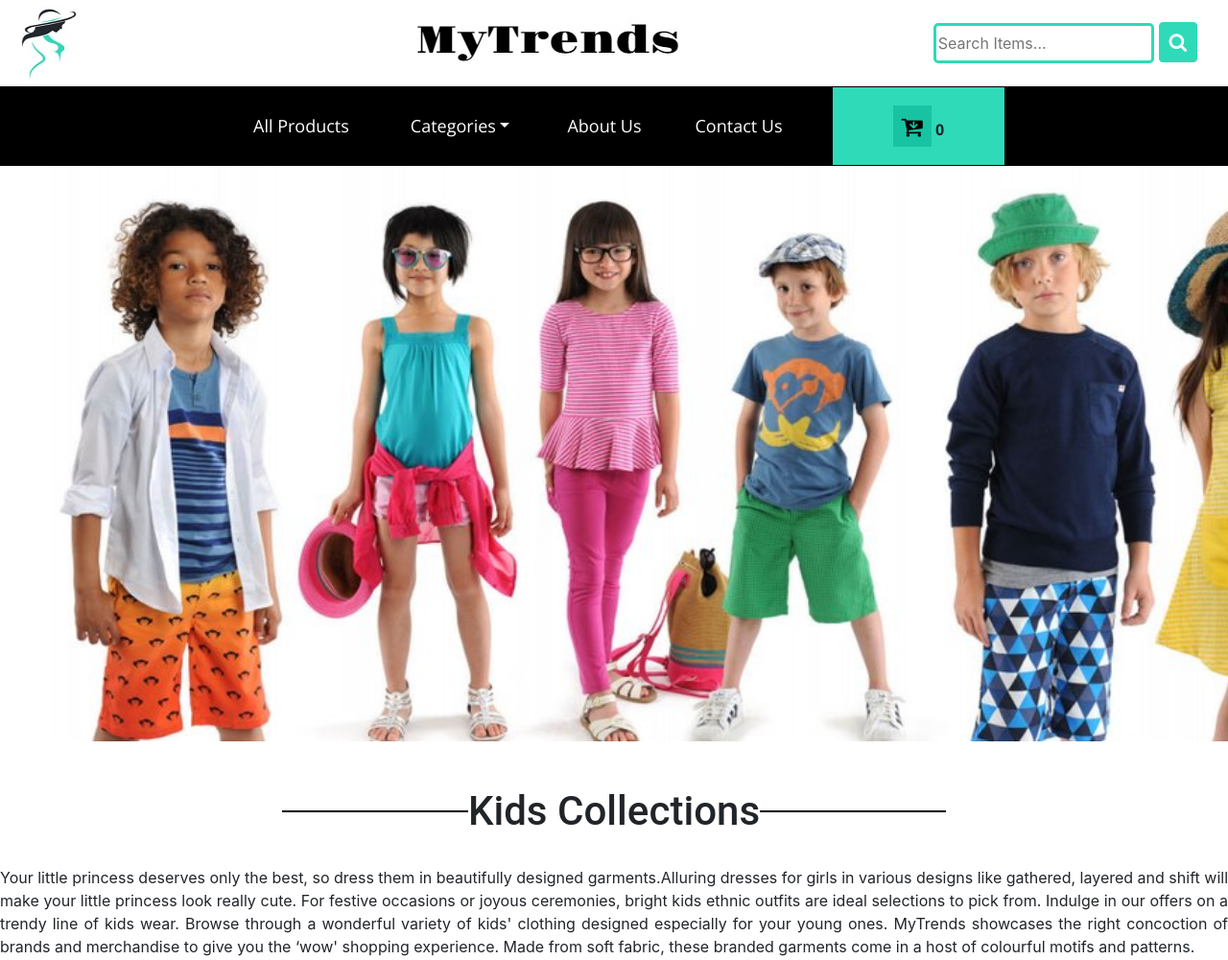
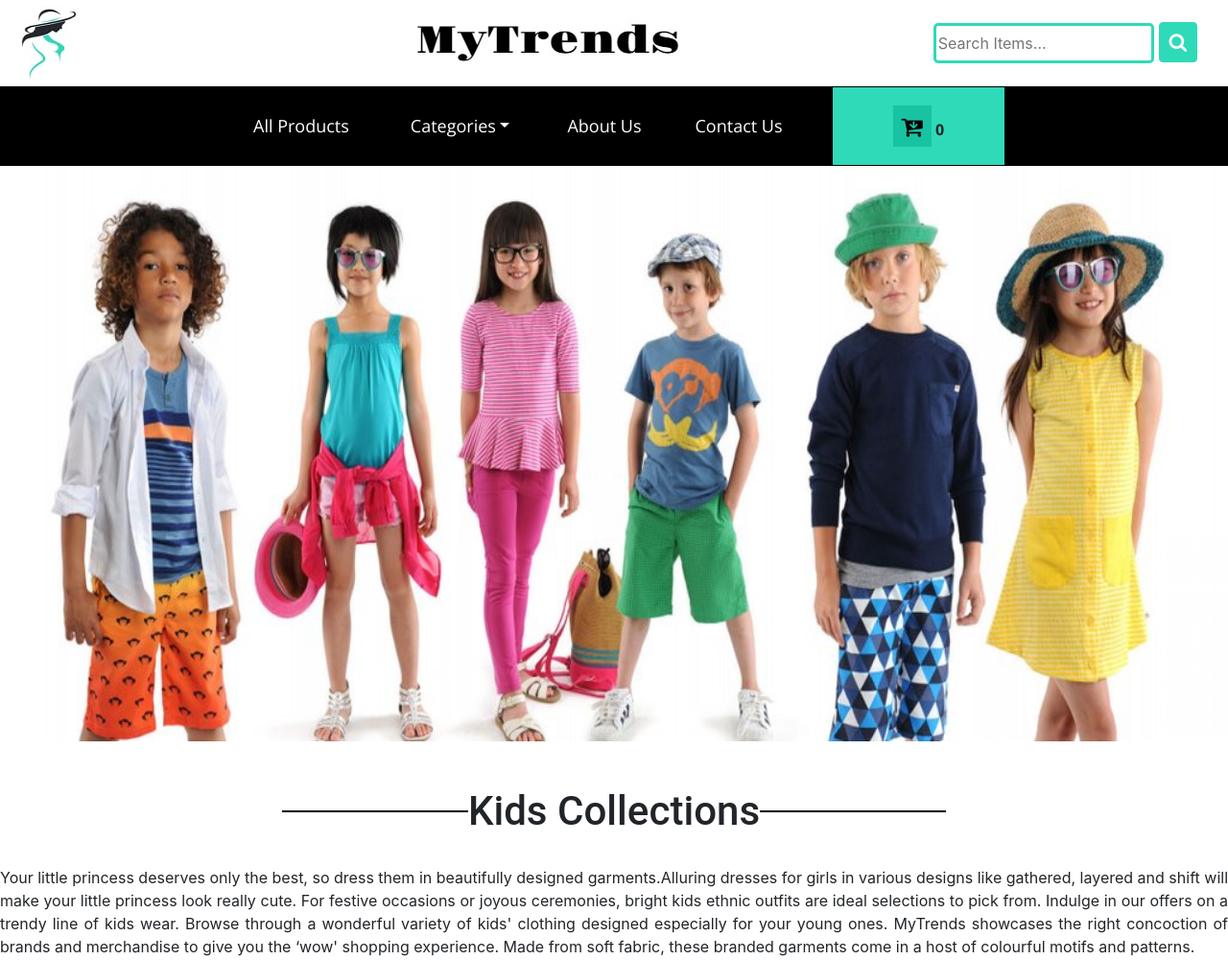
Before and after one commit to ashbyjibi/MyTrends, a Django app: page /shopapp/kids/ in a window 1280 px wide; the page is wider, and only the part inside the window is pictured. Shown: the part 37-1038 px from the top of that part at 96% size. Run offline with Django 3.2, Linux system fonts and the light colour scheme; data comes from the database, SQL or seed files in the repository; some libraries are stand-ins or nearby versions.

Commit message:
Update category.html

```diff
--- a/shoppingcart/templates/category.html
+++ b/shoppingcart/templates/category.html
@@ -3,7 +3,7 @@
 {% block content %}
 <div>
    {% if category %}
-      <img src="{{category.image.url}}" alt="{{category.name}}" style="width:1500px;height:600px">
+      <img src="{{category.image.url}}" alt="{{category.name}}" style="width:100%;height:600px">
 </div>
 <br><br>
 <div>
```
